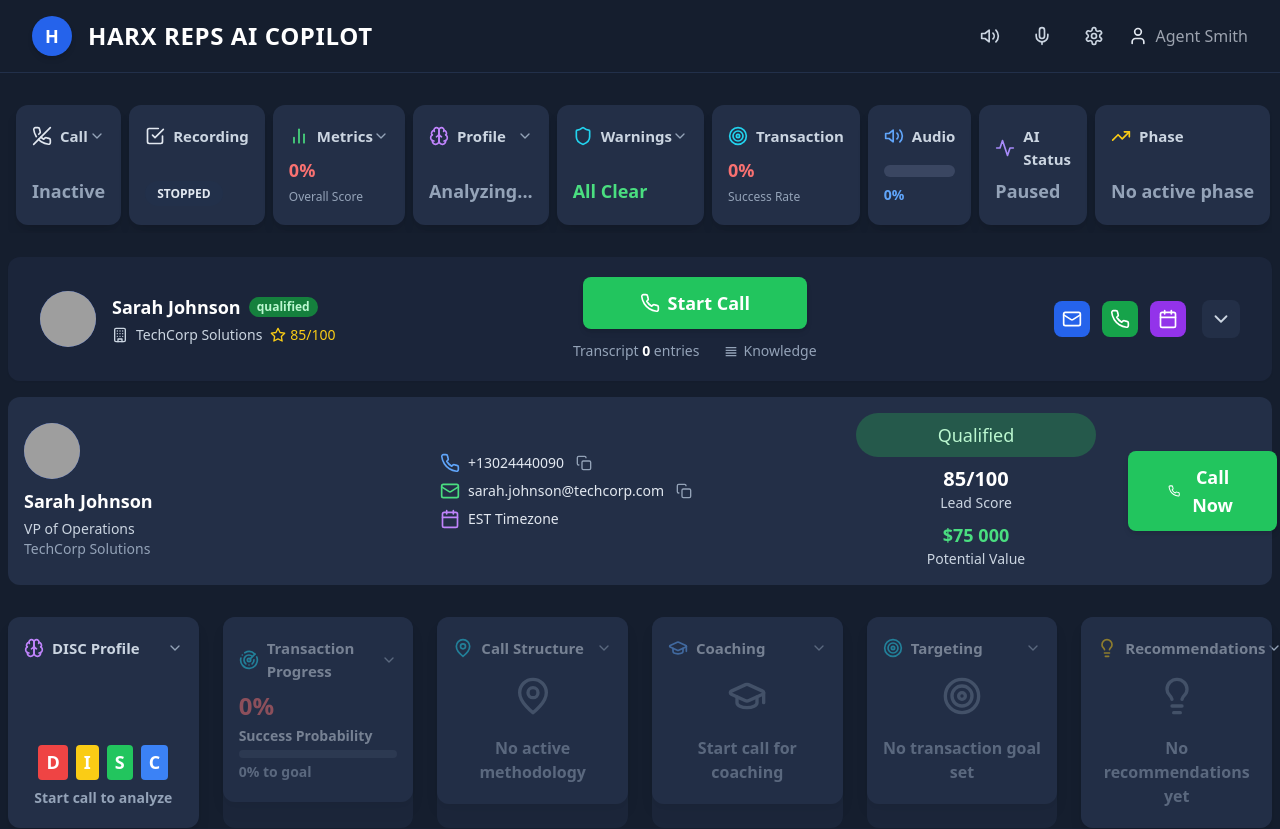
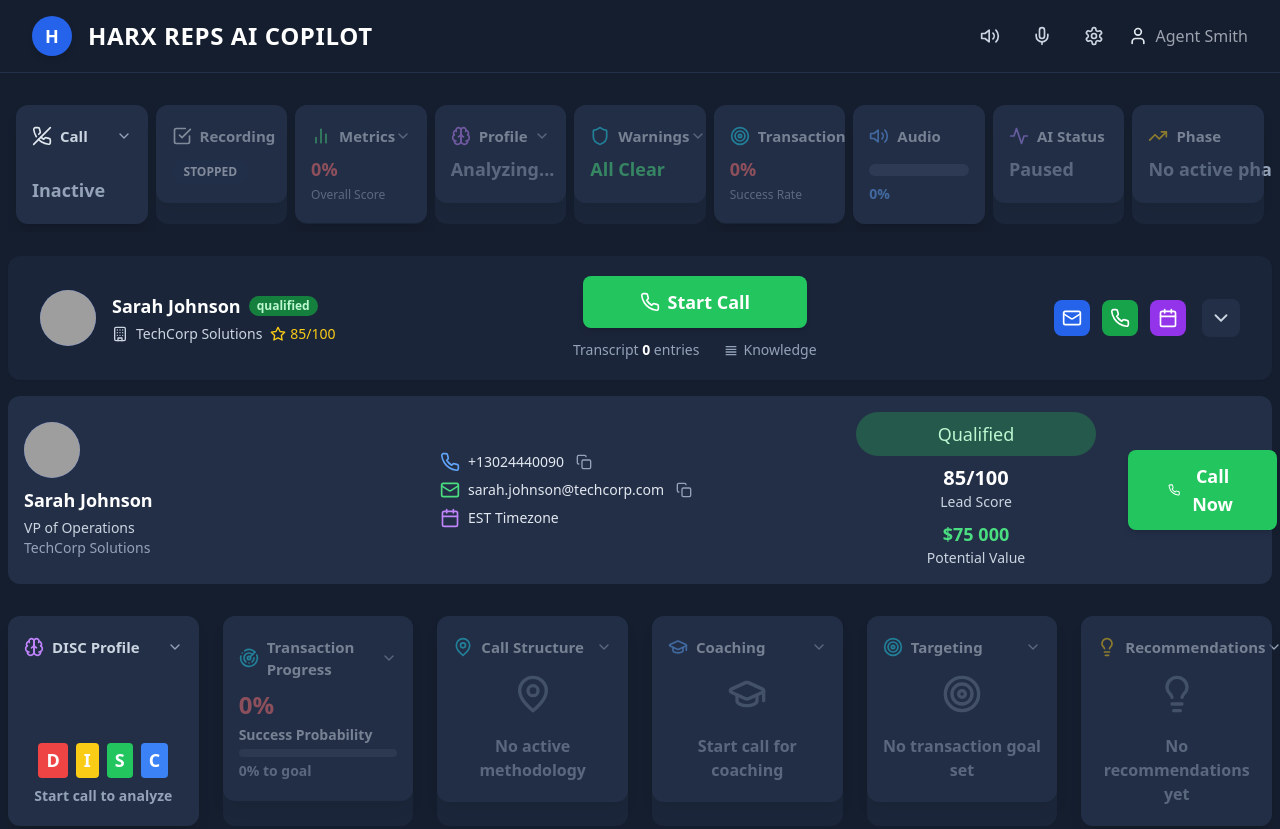
Before and after one commit to chafiksabiry/v25_copilot_frontend, a React (Vite) app: page / in a window 1280 px wide. Shown: the top 829 px of the page. Built offline with nearby package versions, Linux system fonts and the light colour scheme; no server answers; grey boxes are pictures that could not be loaded.

Commit message:
griser la partie top bar sauf calls , le prb de margin persoste

```diff
--- a/src/components/Dashboard/TopStatusBar.tsx
+++ b/src/components/Dashboard/TopStatusBar.tsx
@@ -33,7 +33,7 @@ const TopStatusBar: React.FC = () => {
 
   return (
     <div className="w-full max-w-[1800px] mx-auto px-2 py-2 overflow-x-auto">
-      <div className="flex flex-nowrap gap-2">
+      <div className="grid grid-cols-9 gap-2 auto-rows-fr">
         <StatusCard
           icon={<PhoneOff size={20} className="text-slate-200" />}
           title="Call"
@@ -45,11 +45,23 @@ const TopStatusBar: React.FC = () => {
           expanded={callExpanded}
           onToggle={() => setCallExpanded(e => !e)}
         />
+        <div className="relative flex-1">
+          <div className="absolute inset-0 z-10 pointer-events-none">
+            <div className="bg-[#232f47]/50 absolute inset-0 rounded-xl" />
+          </div>
+          <div className="pointer-events-none h-full">
             <StatusCard
               icon={<CheckSquare size={20} className="text-slate-200" />}
               title="Recording"
               value={<span className="bg-[#22304a] px-3 py-1 rounded-full text-xs font-semibold text-slate-200">STOPPED</span>}
             />
+          </div>
+        </div>
+        <div className="relative flex-1">
+          <div className="absolute inset-0 z-10 pointer-events-none">
+            <div className="bg-[#232f47]/50 absolute inset-0 rounded-xl" />
+          </div>
+          <div className="pointer-events-none h-full">
             <StatusCard
               icon={<BarChart2 size={20} className="text-green-400" />}
               title="Metrics"
@@ -60,6 +72,13 @@ const TopStatusBar: React.FC = () => {
               expanded={metricsExpanded}
               onToggle={() => setMetricsExpanded(e => !e)}
             />
+          </div>
+        </div>
+        <div className="relative flex-1">
+          <div className="absolute inset-0 z-10 pointer-events-none">
+            <div className="bg-[#232f47]/50 absolute inset-0 rounded-xl" />
+          </div>
+          <div className="pointer-events-none h-full">
             <StatusCard
               icon={<Brain size={20} className="text-purple-400" />}
               title="Profile"
@@ -68,6 +87,13 @@ const TopStatusBar: React.FC = () => {
               expanded={profileExpanded}
               onToggle={() => setProfileExpanded(e => !e)}
             />
+          </div>
+        </div>
+        <div className="relative flex-1">
+          <div className="absolute inset-0 z-10 pointer-events-none">
+            <div className="bg-[#232f47]/50 absolute inset-0 rounded-xl" />
+          </div>
+          <div className="pointer-events-none h-full">
             <StatusCard
               icon={<Shield size={20} className="text-cyan-400" />}
               title="Warnings"
@@ -77,6 +103,13 @@ const TopStatusBar: React.FC = () => {
               expanded={warningsExpanded}
               onToggle={() => setWarningsExpanded(e => !e)}
             />
+          </div>
+        </div>
+        <div className="relative flex-1">
+          <div className="absolute inset-0 z-10 pointer-events-none">
+            <div className="bg-[#232f47]/50 absolute inset-0 rounded-xl" />
+          </div>
+          <div className="pointer-events-none h-full">
             <StatusCard
               icon={<Target size={20} className="text-cyan-400" />}
               title="Transaction"
@@ -84,6 +117,13 @@ const TopStatusBar: React.FC = () => {
               subtitle={<span>Success Rate</span>}
               status="danger"
             />
+          </div>
+        </div>
+        <div className="relative flex-1">
+          <div className="absolute inset-0 z-10 pointer-events-none">
+            <div className="bg-[#232f47]/50 absolute inset-0 rounded-xl" />
+          </div>
+          <div className="pointer-events-none h-full">
             <StatusCard
               icon={<Volume2 size={20} className="text-blue-400" />}
               title="Audio"
@@ -96,16 +136,32 @@ const TopStatusBar: React.FC = () => {
                 </div>
               }
             />
+          </div>
+        </div>
+        <div className="relative flex-1">
+          <div className="absolute inset-0 z-10 pointer-events-none">
+            <div className="bg-[#232f47]/50 absolute inset-0 rounded-xl" />
+          </div>
+          <div className="pointer-events-none h-full">
             <StatusCard
               icon={<Activity size={20} className="text-violet-400" />}
               title="AI Status"
               value={<span className="text-slate-400 font-semibold">Paused</span>}
             />
+          </div>
+        </div>
+        <div className="relative flex-1">
+          <div className="absolute inset-0 z-10 pointer-events-none">
+            <div className="bg-[#232f47]/50 absolute inset-0 rounded-xl" />
+          </div>
+          <div className="pointer-events-none h-full">
             <StatusCard
               icon={<TrendingUp size={20} className="text-yellow-400" />}
               title="Phase"
               value={<span className="text-slate-400 font-semibold whitespace-nowrap">No active phase</span>}
             />
+          </div>
+        </div>
       </div>
       {callExpanded && (
         <div className="bg-[#232f47] rounded-xl mt-4 p-6 w-full max-w-[1800px] mx-auto">
```
Lines whose indentation alone changed are shown as unchanged.
